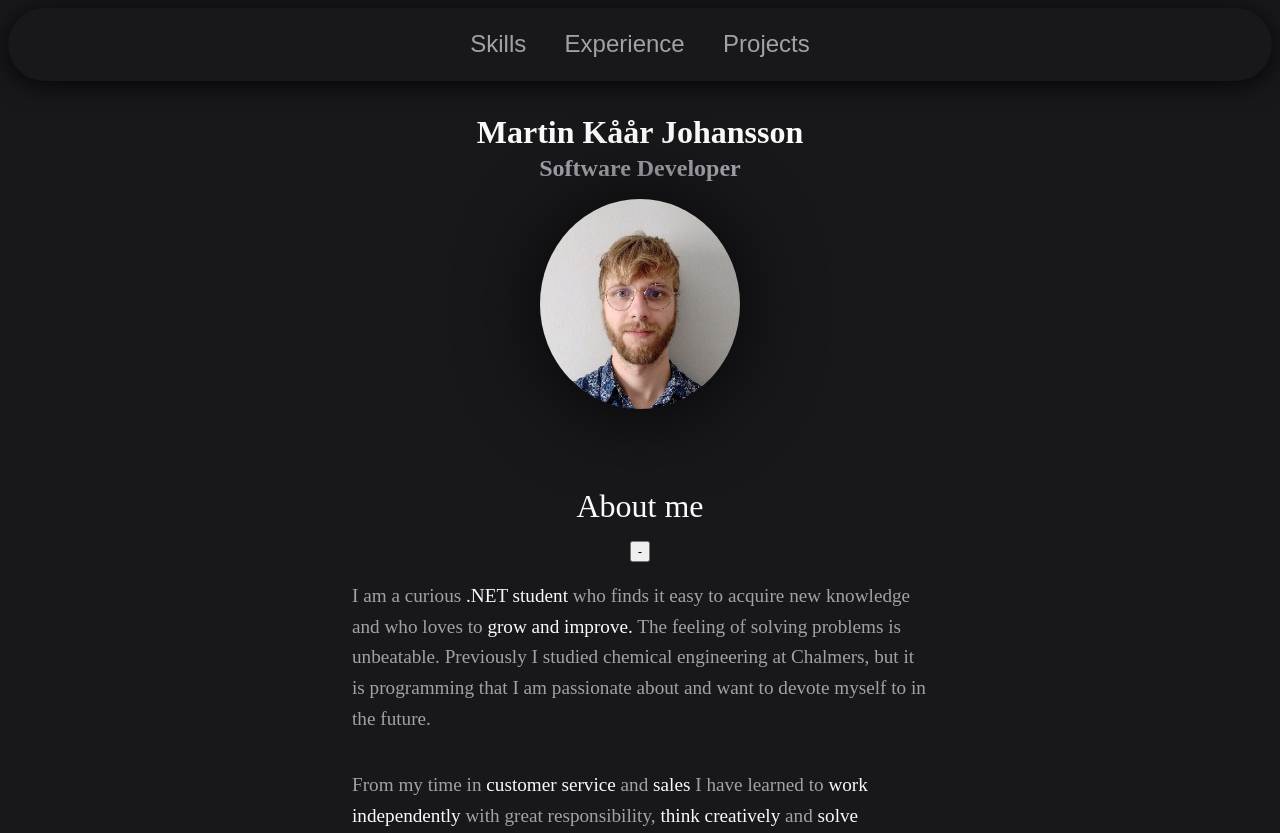
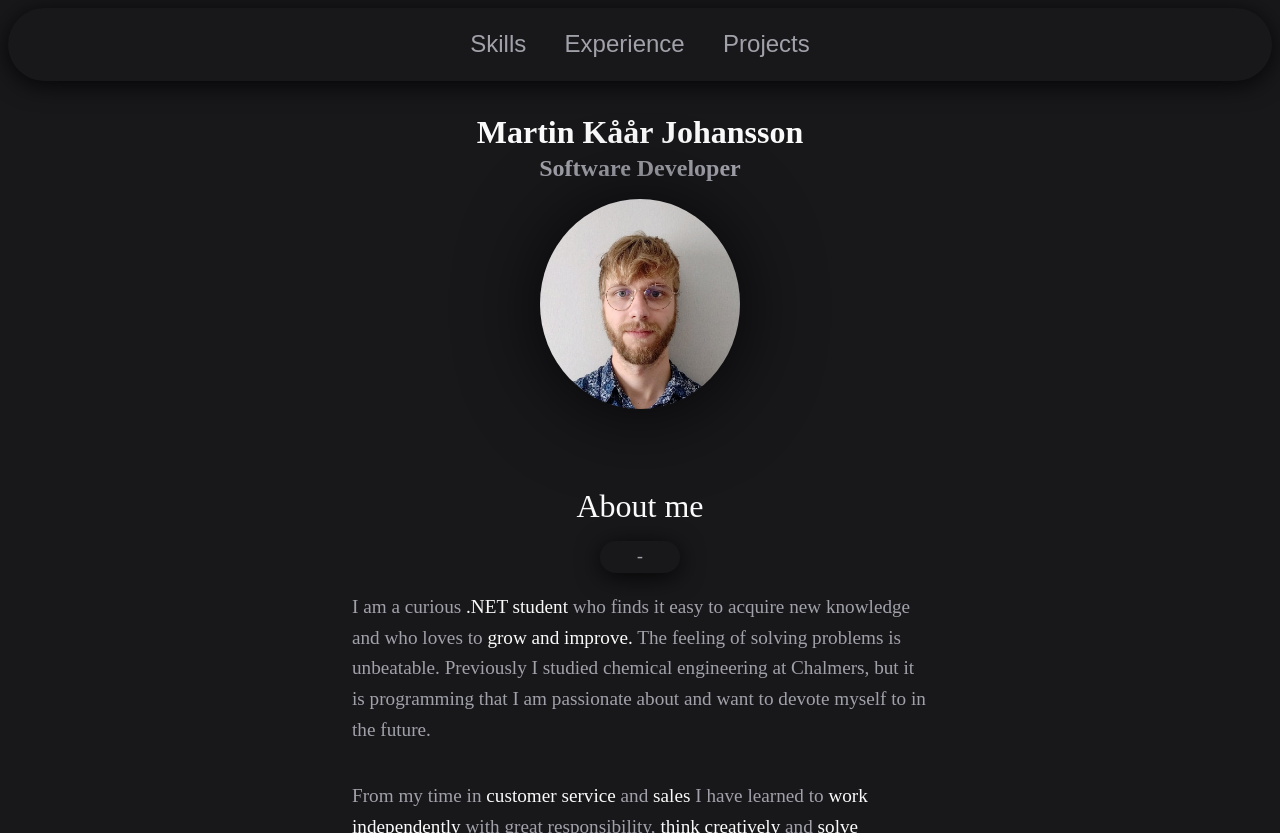
Before and after one commit to DefinitelyUnlikely/definitelyunlikely.github.io, a SvelteKit app in the folder portfolio/: page / in a window 1280 px wide. Built offline with nearby package versions, Linux system fonts and the light colour scheme.

Commit message:
add a button to hide and show about me stuff

```diff
--- a/portfolio/src/components/panels/fixed.svelte
+++ b/portfolio/src/components/panels/fixed.svelte
@@ -72,9 +72,9 @@
         }
     }
 
-    @media (max-height: 1200px) {
+    /* @media (max-height: 1200px) {
         .fixed-panel {
             overflow-y: auto;
         }
-    }
+    } */
 </style>
--- a/portfolio/src/components/sections/about/about.svelte
+++ b/portfolio/src/components/sections/about/about.svelte
@@ -59,4 +59,22 @@
     .lighter-text {
         color: var(--secondary-text-color);
     }
+
+    button {
+        width: 5rem;
+        height: 2rem;
+        border-radius: 999px;
+        background-color: var(--primary-color);
+        color: var(--secondary-color);
+        font-size: 1.2rem;
+        font-weight: 300;
+        cursor: pointer;
+        border: 1px solid var(--primary-color);
+        box-shadow: 0 4px 24px rgba(0, 0, 0, 0.8);
+    }
+
+    button:hover {
+        background-color: var(--secondary-color);
+        color: var(--primary-color);
+    }
 </style>
```
